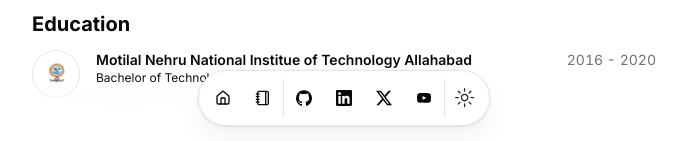
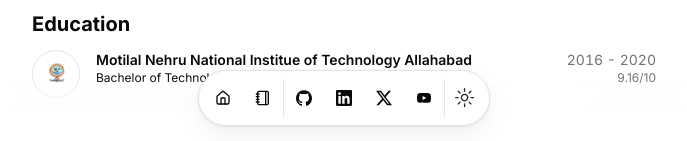
Before and after one commit to utkarsh22garg/portfolio, a Next.js app: page / in a window 1280 px wide. Shown: the part 658-799 px from the top of the page, without its empty margins (296-983 px from the left). Built offline with nearby package versions, Linux system fonts and the light colour scheme.

Commit message:
Updated education section

```diff
--- a/src/app/page.tsx
+++ b/src/app/page.tsx
@@ -89,6 +89,7 @@ export default function Page() {
                 key={education.school}
                 href={education.href}
                 logoUrl={education.logoUrl}
+                cgpa={education.cgpa}
                 altText={education.school}
                 title={education.school}
                 subtitle={education.degree}
--- a/src/components/resume-card.tsx
+++ b/src/components/resume-card.tsx
@@ -13,6 +13,7 @@ interface ResumeCardProps {
   logoUrl: string;
   altText: string;
   title: string;
+  cgpa?: string;
   subtitle?: string;
   location?: string;
   href?: string;
@@ -25,6 +26,7 @@ export const ResumeCard = ({
   logoUrl,
   altText,
   title,
+  cgpa,
   subtitle,
   href,
   location,
@@ -43,6 +45,7 @@ export const ResumeCard = ({
 
   return (
     <Link
+      target="_blank"
       href={href || "#"}
       className="block cursor-pointer"
       onClick={handleClick}
@@ -79,7 +82,8 @@ export const ResumeCard = ({
                 <ChevronRightIcon
                   className={cn(
                     "size-4 translate-x-0 transform opacity-0 transition-all duration-300 ease-out group-hover:translate-x-1 group-hover:opacity-100",
-                    isExpanded ? "rotate-90" : "rotate-0"
+                    isExpanded ? "rotate-90" : "rotate-0",
+                    description ? "visible" : "invisible",
                   )}
                 />
               </h3>
@@ -89,6 +93,7 @@ export const ResumeCard = ({
             </div>
             <div className="flex items-center justify-between gap-x-2">
               {subtitle && <div className="font-sans text-xs">{subtitle}</div>}
+              {cgpa && <div className="font-sans text-xs text-muted-foreground">{cgpa}</div>}
               {location && <div className="font-sans text-xs text-muted-foreground">{location}</div>}
             </div>
           </CardHeader>
--- a/src/data/resume.tsx
+++ b/src/data/resume.tsx
@@ -138,6 +138,7 @@ and effective data visualization solutions.",
       degree: "Bachelor of Technology (B.Tech), Computer Science & Engineering",
       logoUrl: "/mnnit.png",
       start: "2016",
+      cgpa: '9.16/10',
       end: "2020",
     },
   ],
```
Also changed, not shown: public/atomic.png (deleted).
